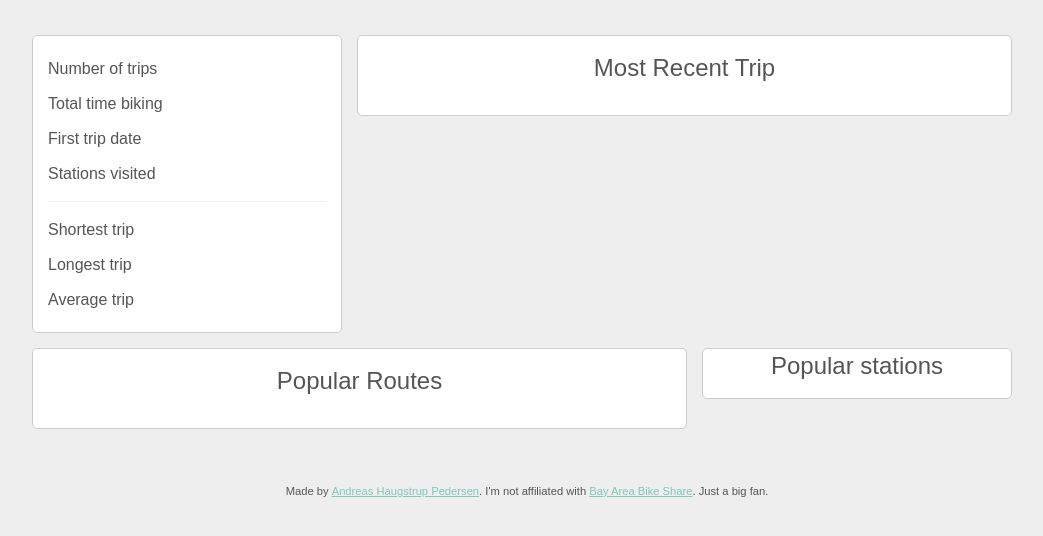
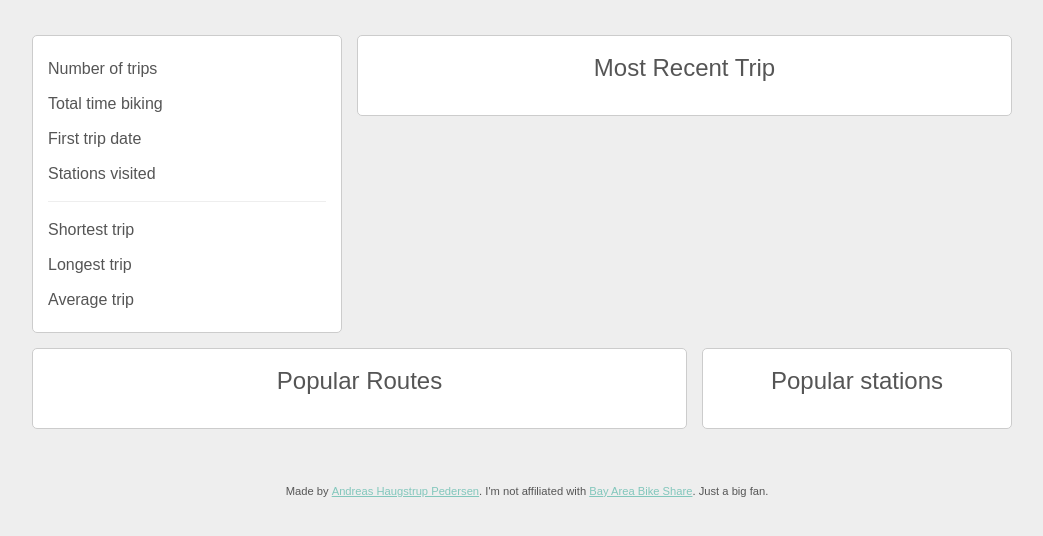
Before and after one commit to haugstrup/babs-stats, a plain HTML site: page www/index.html in a window 1280 px wide. Shown: the part 132-668 px from the top of the page, without its empty margins (113-1156 px from the left). Drawn offline with Linux system fonts and the light colour scheme; a web font is replaced by a local one.

Commit message:
Fix bad padding

```diff
--- a/www/css/main.css
+++ b/www/css/main.css
@@ -126,7 +126,7 @@ footer a, footer a:visited {
 }
 
 .bar-chart-tile {
-  padding:0 25px;
+  padding:15px 25px;
 }
 
 .bar-chart {
```
